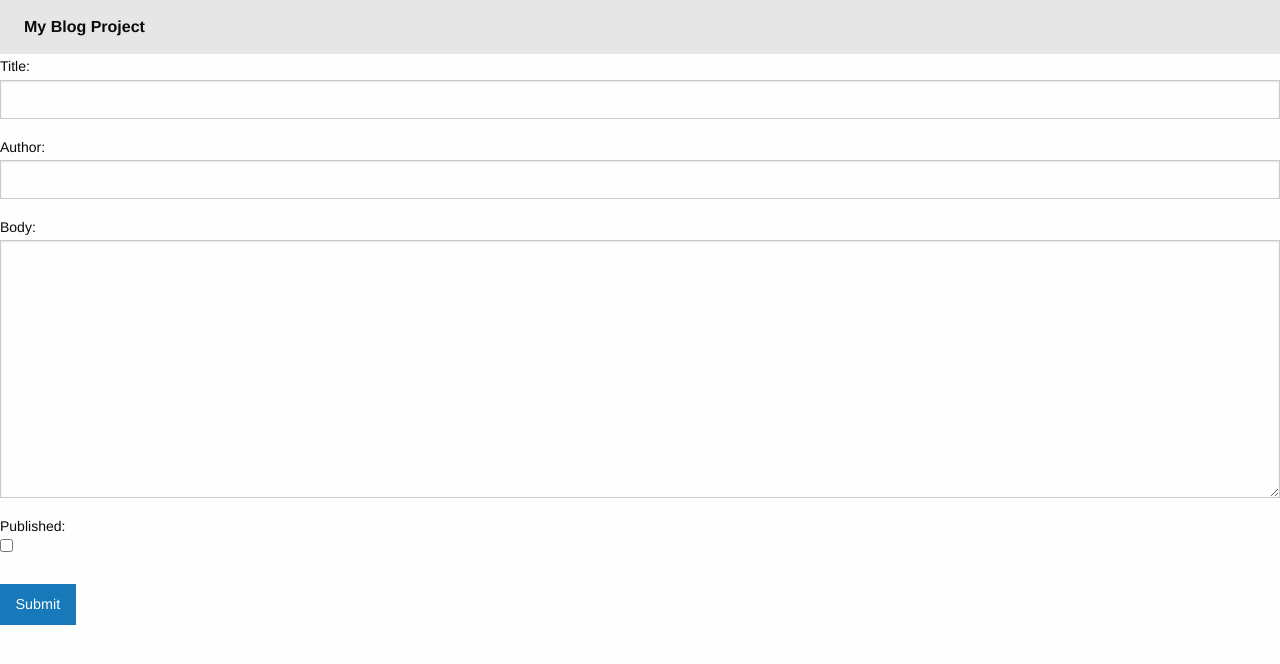
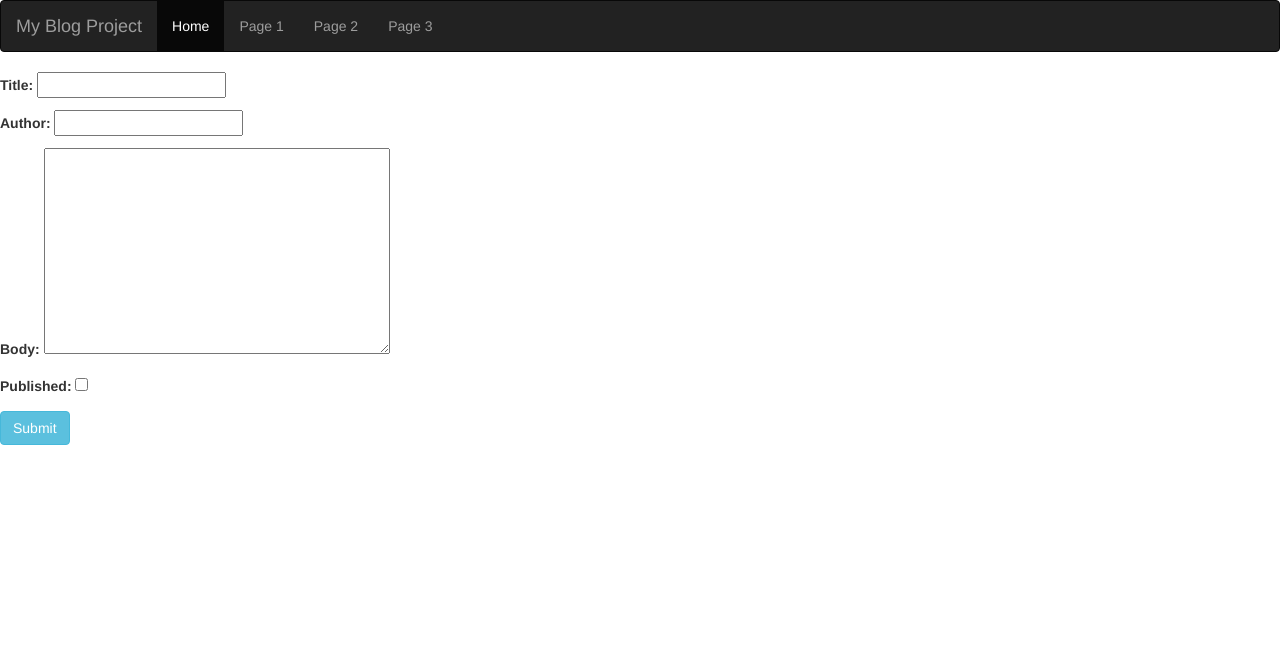
Before and after one commit to xndong1020/django-rest-api, a Django app: page /blog/create in a window 1280 px wide. Shown: the top 664 px of the page. Run offline with Django 3.2, Linux system fonts and the light colour scheme; some libraries are stand-ins or nearby versions.

Commit message:
change form to bootstrap style

```diff
--- a/website/templates/base.html
+++ b/website/templates/base.html
@@ -5,17 +5,23 @@
     <meta name="viewport"
           content="width=device-width, user-scalable=no, initial-scale=1.0, maximum-scale=1.0, minimum-scale=1.0">
     <meta http-equiv="X-UA-Compatible" content="ie=edge">
-    <link rel="stylesheet" href="https://cdnjs.cloudflare.com/ajax/libs/foundation/6.4.3/css/foundation.min.css">
+    <link rel="stylesheet" href="https://cdnjs.cloudflare.com/ajax/libs/twitter-bootstrap/3.3.7/css/bootstrap.min.css">
     <title>My Blog Project</title>
 </head>
 <body>
-<div class="top-bar">
-    <div class="top-bar-left">
-        <ul class="dropdown menu" data-dropdown-menu>
-            <li class="menu-text">My Blog Project</li>
+<nav class="navbar navbar-inverse">
+    <div class="container-fluid">
+        <div class="navbar-header">
+            <a class="navbar-brand" href="#">My Blog Project</a>
+        </div>
+        <ul class="nav navbar-nav">
+            <li class="active"><a href="#">Home</a></li>
+            <li><a href="#">Page 1</a></li>
+            <li><a href="#">Page 2</a></li>
+            <li><a href="#">Page 3</a></li>
         </ul>
     </div>
-</div>
+</nav>
 
 {% block content %}
 {% endblock %}
--- a/website/templates/blog/create.html
+++ b/website/templates/blog/create.html
@@ -4,6 +4,6 @@
     <form action={% url "blogCreate" %} method="post">
         {% csrf_token %}
         {{ form.as_p }}
-        <input type="submit" value="Submit" class="button">
+        <input type="submit" value="Submit" class="btn btn-info">
     </form>
 {% endblock %}
--- a/website/templates/blog/edit.html
+++ b/website/templates/blog/edit.html
@@ -4,6 +4,6 @@
     <form action={% url "blogEdit" pk=pk %} method="post">
         {% csrf_token %}
         {{ form.as_p }}.
-        <input type="submit" value="Submit" class="button">
+        <input type="submit" value="Submit" class="btn btn-info">
     </form>
 {% endblock %}
```
